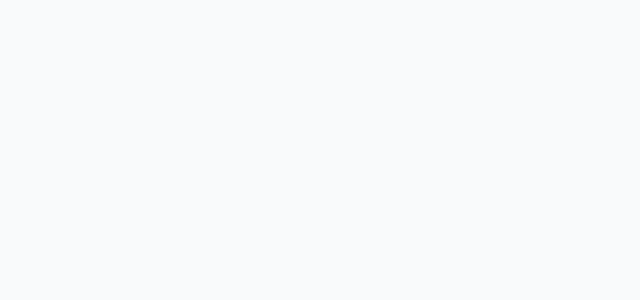
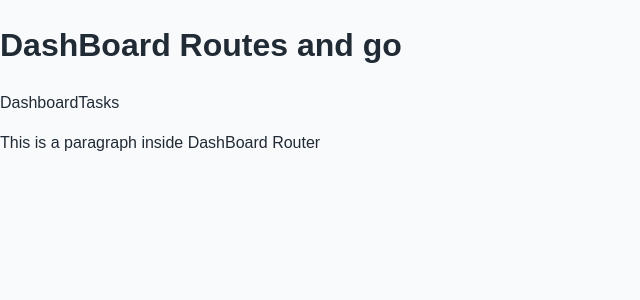
Before and after one commit to izayed9/mui-react-router, a React (Create React App) app: page /dashboard/tasks in a window 1280 px wide. Before the commit this address had no page. Shown: the top 300 px of the page, without its empty margins (0-640 px from the left). Built offline with nearby package versions, Linux system fonts and the light colour scheme.

Commit message:
use outlet child component fixed

```diff
--- /dev/null
+++ b/src/pages/BlogMessage.js
@@ -0,0 +1,8 @@
+import React from "react";
+
+ const BlogMessage = () => {
+  return <div>BlogMessage Pages</div>;
+};
+
+
+export default BlogMessage;
--- /dev/null
+++ b/src/pages/DashBoard.js
@@ -0,0 +1,11 @@
+import React from "react";
+import { Outlet } from "react-router-dom";
+
+const DashBoard = () => {
+    return <div>
+        <h1>DashBoard Routes and go</h1>
+        <Outlet />
+  </div>;
+};
+
+export default DashBoard;
--- /dev/null
+++ b/src/pages/DashboardMessages.js
@@ -0,0 +1,7 @@
+import React from "react";
+
+const DashboardMessages = () => {
+  return <div>DashboardMessages</div>;
+};
+
+export default DashboardMessages;
--- /dev/null
+++ b/src/pages/DashboardTasks.js
@@ -0,0 +1,9 @@
+import React from "react";
+
+const DashboardTasks = () => {
+    return <div>DashboardTasks
+      <p>This is a paragraph inside DashBoard Router</p>
+  </div>;
+};
+
+export default DashboardTasks;
--- /dev/null
+++ b/src/pages/Products.js
@@ -0,0 +1,7 @@
+import React from "react";
+
+const Products = () => {
+  return <div>Products Page</div>;
+};
+
+export default Products;
```
Also changed, not shown: src/routes.js (+30 -3 lines).
